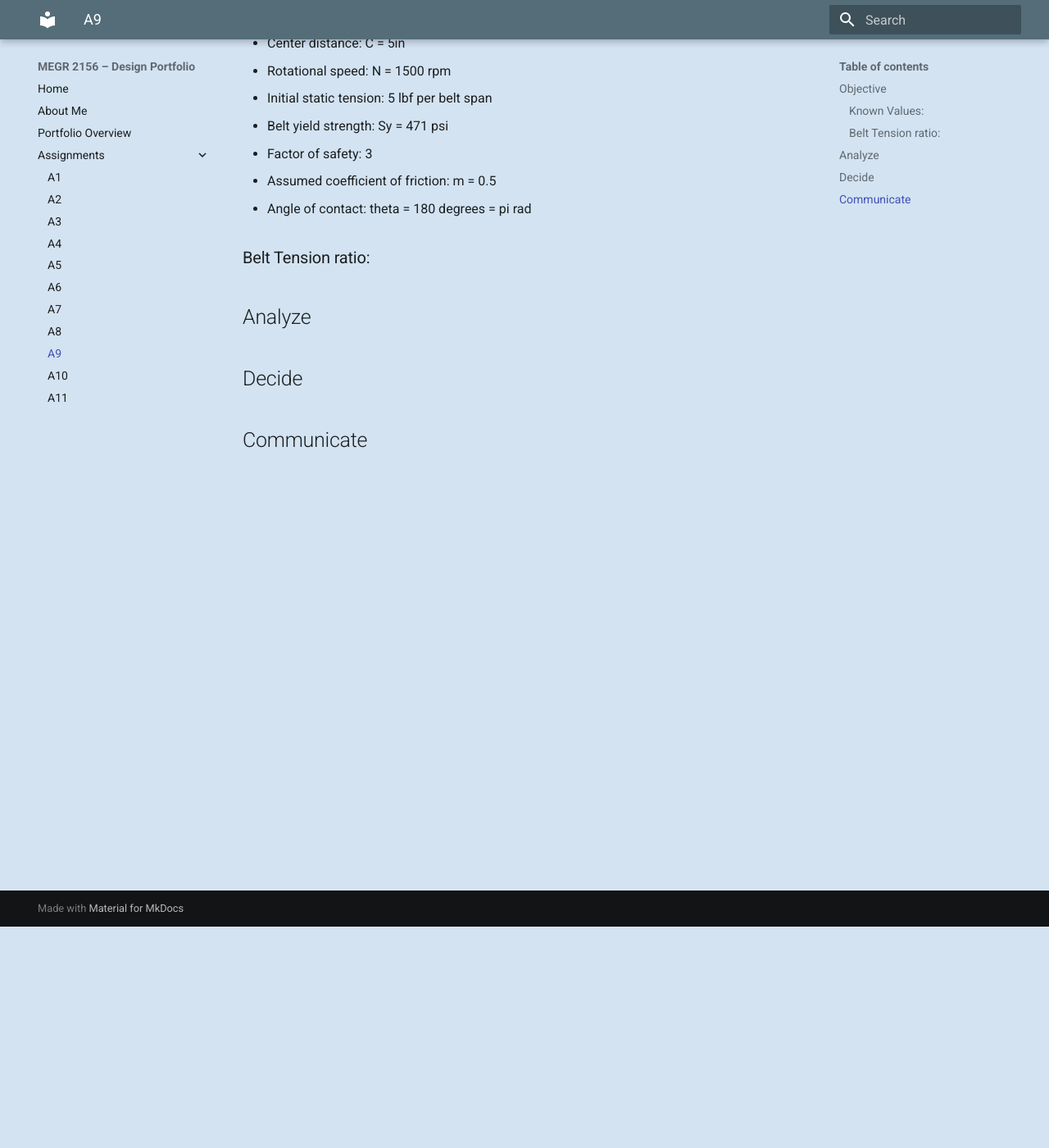
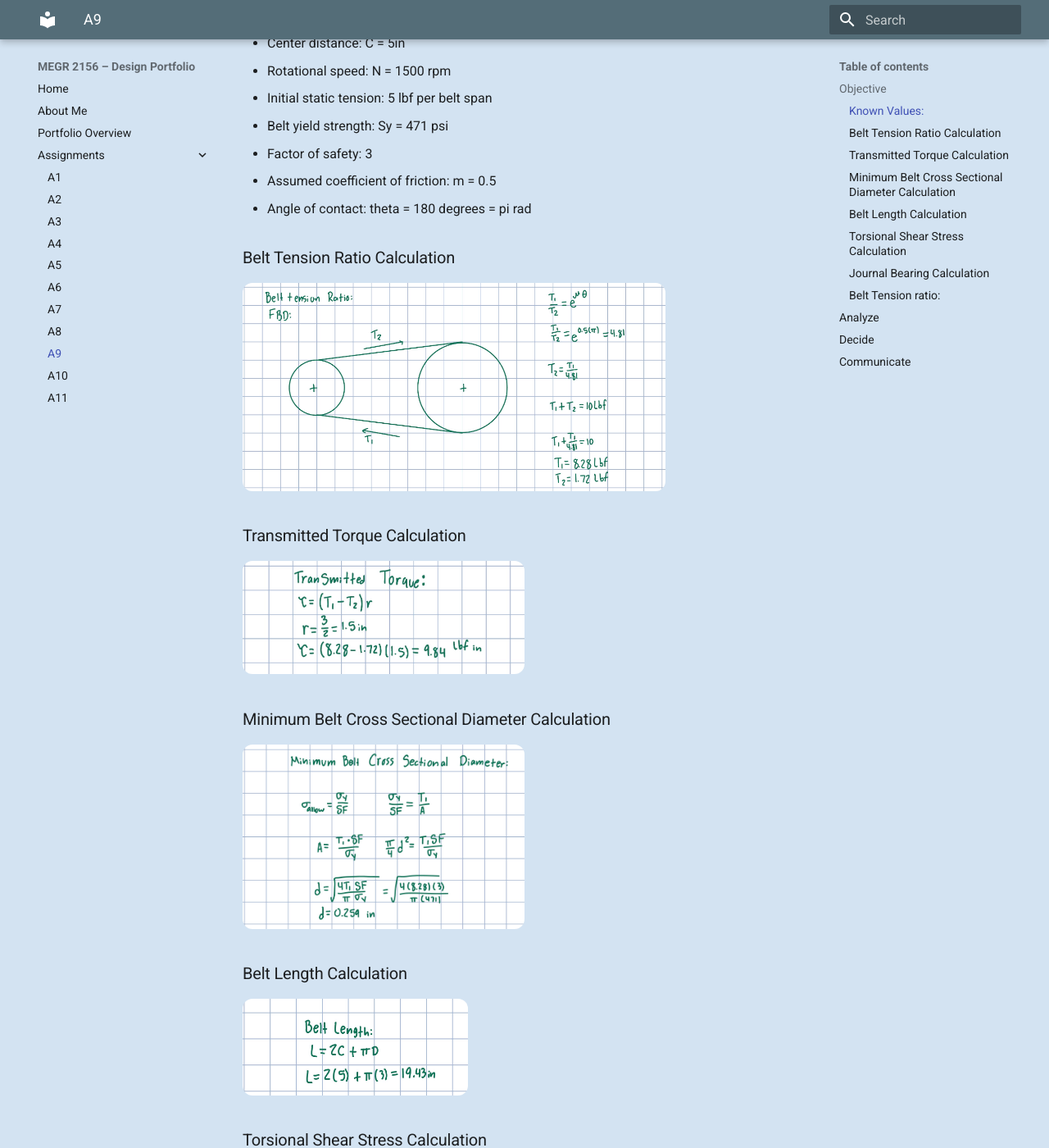
Before and after one commit to Noah-DiMenna/megr2156-portfolio, an MkDocs documentation site: the page built from docs/assignments/A09/index.md, in a window 1280 px wide and 1400 px high, scrolled down 270 px. Shown: the whole window at 82% size. Built offline with MkDocs 1.6.1 and Material for MkDocs 9.7.7, drawn with Linux system fonts in a browser that asks for light colours; some of the changed text lies outside the part shown.

Commit message:
Update index.md

```diff
--- a/docs/assignments/A09/index.md
+++ b/docs/assignments/A09/index.md
@@ -12,6 +12,30 @@
 - Factor of safety: 3
 - Assumed coefficient of friction: m = 0.5
 - Angle of contact: theta = 180 degrees = pi rad
+
+### Belt Tension Ratio Calculation
+
+<img src="IMG_0398.jpg" style="border-radius: 12px; width: 75%;">
+
+### Transmitted Torque Calculation
+
+<img src="IMG_0399.jpg" style="border-radius: 12px; width: 50%;">
+
+### Minimum Belt Cross Sectional Diameter Calculation
+
+<img src="IMG_0400.jpg" style="border-radius: 12px; width: 50%;">
+
+### Belt Length Calculation
+
+<img src="IMG_0401.jpg" style="border-radius: 12px; width: 40%;">
+
+### Torsional Shear Stress Calculation
+
+<img src="IMG_0402.jpg" style="border-radius: 12px; width: 50%;">
+
+### Journal Bearing Calculation
+
+<img src="IMG_0403.jpg" style="border-radius: 12px; width: 50%;">
 
 ### Belt Tension ratio:
 
```
